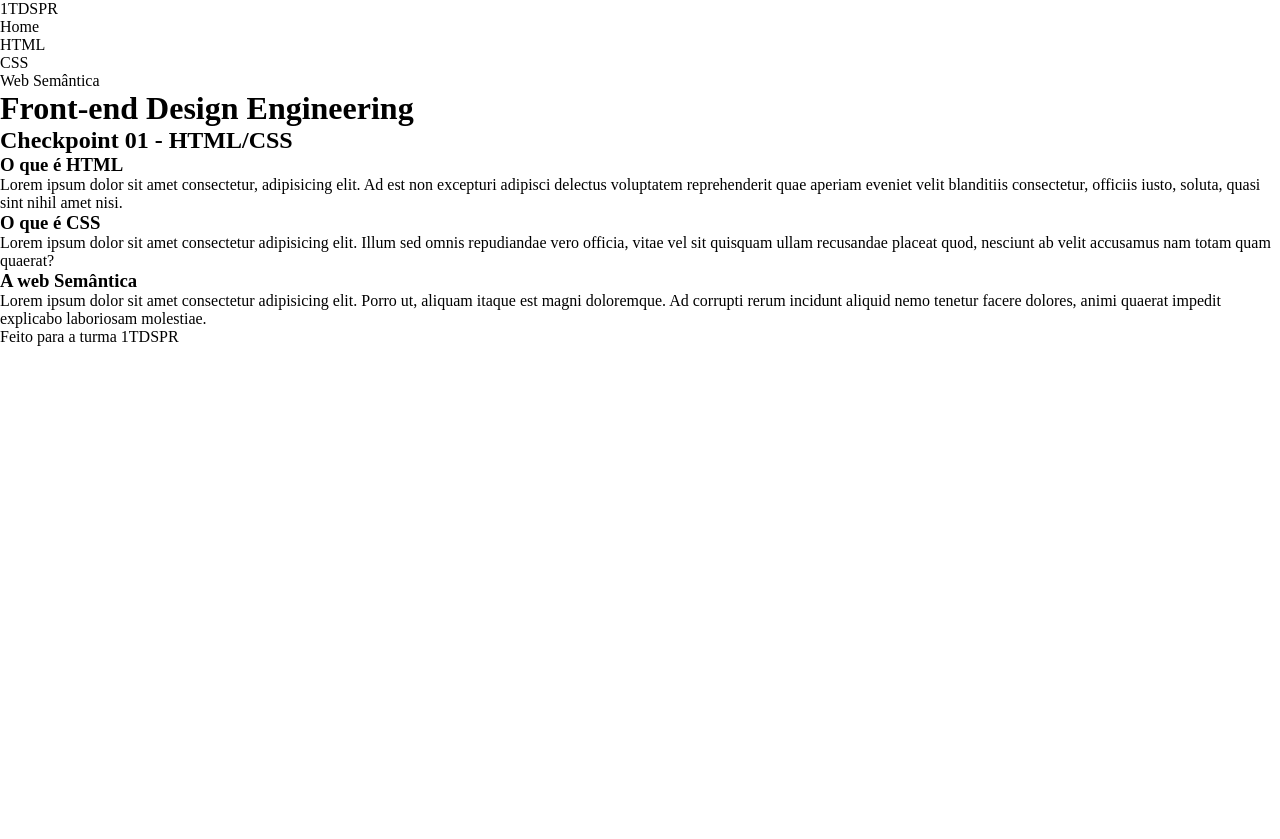
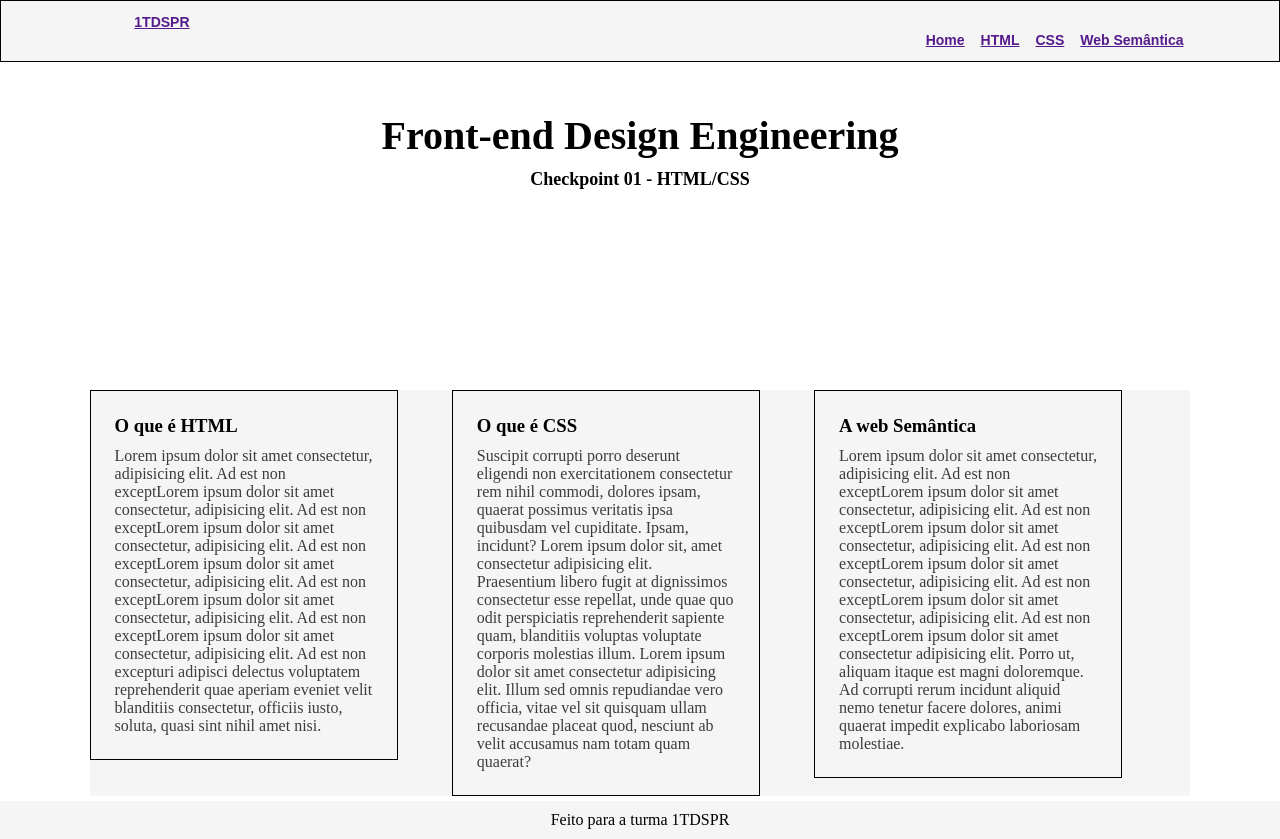
Before and after one commit to MaThPMJ/CP1_Front-End, a plain HTML site: page index.html in a window 1280 px wide. Before the commit the page ends 800 px from the top, so only its background shows below. Drawn offline with Linux system fonts and the light colour scheme.

Commit message:
finalizado

```diff
--- a/css/style.css
+++ b/css/style.css
@@ -3,3 +3,82 @@
   margin: 0;
   padding: 0;
 }
+
+.nav{
+    background-color: #F5F5F5;
+    margin-bottom: 40px;
+    text-align: right;
+    border: solid 1px;
+}
+
+.container {
+  width: 86%;
+  margin-left: auto;
+  margin-right: auto;
+}
+.box {
+  width: 48%;
+  display: inline-block;
+  vertical-align: top;
+}
+.menu {
+  padding: 12px 0;
+}
+.menu-item {
+  display: inline-block;
+  padding: 0 6px;
+ }
+ .menu-item:first-child {
+  padding-right: 1000px;
+}
+.menu-link {
+  text-decoration: none;
+  font-family: Arial, Helvetica, sans-serif;
+  font-weight: bold;
+  font-size: 14px;
+  color: #3C3C3C;
+ }
+.tittle{
+    text-align: center;
+    padding-top: 10px;
+    font-size: 40px;
+}
+.sub-tittle{
+    text-align: center;
+    font-size: 18px;
+    padding: 10px;
+    padding-bottom: 200px;
+
+}
+.texto{
+  color: #3C3C3C;
+}
+.bloco {
+  border-width: 1px;
+  border-style: solid;
+  border-color: #f5f5f5;
+  padding: 24px;
+  background-color: #f5f5f5;
+  border: solid 1px;
+ }
+ .backgroung{
+    background-color: #F5F5F5;
+  }
+  .footer{
+    text-align: center;
+    background-color: #F5F5F5;
+    padding: 10px;
+    margin-top: 5px;
+  }
+  .box-textos{
+     width: 28%;
+    display: inline-block;
+    vertical-align: top;
+    margin-right: 50px;
+}
+.h3{
+    padding-bottom: 10px;
+}
+.header{
+    background-color: #F5F5F5;
+}
--- a/index.html
+++ b/index.html
@@ -7,41 +7,43 @@
     <link rel="stylesheet" href="./css/style.css">
 </head>
 <body>
-    <header>
-        <div>
-            <ul>
-                <li>1TDSPR</li>
-                <li>Home</li>
-                <li>HTML</li>
-                <li>CSS</li>
-                <li>Web Semântica</li>
+    <nav class="nav">
+        <div class="container">
+            <ul class="menu">
+                <li class="menu-item menu-link"><a href="">1TDSPR</a></li>
+                <li class="menu-item menu-link"><a href="">Home</a></li>
+                <li class="menu-item menu-link"><a href="">HTML</a></li>
+                <li class="menu-item menu-link"><a href="">CSS</a></li>
+                <li class="menu-item menu-link"><a href="">Web Semântica</a></li>
             </ul>
         </div>
-    </header>
+    </nav>
     <main>
-        <div>
-            <h1> Front-end Design Engineering</h1>
-        </div>
-        <div>
-            <h2>Checkpoint 01 - HTML/CSS</h2>
-        </div>
-        <section>
+        <header >
             <div>
-                <h3>O que é HTML</h3>
-                <p>Lorem ipsum dolor sit amet consectetur, adipisicing elit. Ad est non excepturi adipisci delectus voluptatem reprehenderit quae aperiam eveniet velit blanditiis consectetur, officiis iusto, soluta, quasi sint nihil amet nisi.</p>
+                <h1 class="tittle"> Front-end Design Engineering</h1>
             </div>
             <div>
-                <h3>O que é CSS</h3>
-                <p>Lorem ipsum dolor sit amet consectetur adipisicing elit. Illum sed omnis repudiandae vero officia, vitae vel sit quisquam ullam recusandae placeat quod, nesciunt ab velit accusamus nam totam quam quaerat?</p>
+                <h2 class="sub-tittle">Checkpoint 01 - HTML/CSS</h2>
             </div>
-            <div>
-                <h3>A web Semântica</h3>
-                <p>Lorem ipsum dolor sit amet consectetur adipisicing elit. Porro ut, aliquam itaque est magni doloremque. Ad corrupti rerum incidunt aliquid nemo tenetur facere dolores, animi quaerat impedit explicabo laboriosam molestiae.</p>
+        </header>
+        <section class="container header">
+            <div class="box-textos bloco">
+                <h3 class="h3">O que é HTML</h3>
+                <p class="texto">Lorem ipsum dolor sit amet consectetur, adipisicing elit. Ad est non exceptLorem ipsum dolor sit amet consectetur, adipisicing elit. Ad est non exceptLorem ipsum dolor sit amet consectetur, adipisicing elit. Ad est non exceptLorem ipsum dolor sit amet consectetur, adipisicing elit. Ad est non exceptLorem ipsum dolor sit amet consectetur, adipisicing elit. Ad est non exceptLorem ipsum dolor sit amet consectetur, adipisicing elit. Ad est non excepturi adipisci delectus voluptatem reprehenderit quae aperiam eveniet velit blanditiis consectetur, officiis iusto, soluta, quasi sint nihil amet nisi.</p>
+            </div>
+            <div class="box-textos bloco">
+                <h3 class="h3">O que é CSS</h3>
+                <p class="texto">Suscipit corrupti porro deserunt eligendi non exercitationem consectetur rem nihil commodi, dolores ipsam, quaerat possimus veritatis ipsa quibusdam vel cupiditate. Ipsam, incidunt? Lorem ipsum dolor sit, amet consectetur adipisicing elit. Praesentium libero fugit at dignissimos consectetur esse repellat, unde quae quo odit perspiciatis reprehenderit sapiente quam, blanditiis voluptas voluptate corporis molestias illum. Lorem ipsum dolor sit amet consectetur adipisicing elit. Illum sed omnis repudiandae vero officia, vitae vel sit quisquam ullam recusandae placeat quod, nesciunt ab velit accusamus nam totam quam quaerat?</p>
+            </div>
+            <div class="box-textos bloco">
+                <h3 class="h3">A web Semântica</h3>
+                <p class="texto">Lorem ipsum dolor sit amet consectetur, adipisicing elit. Ad est non exceptLorem ipsum dolor sit amet consectetur, adipisicing elit. Ad est non exceptLorem ipsum dolor sit amet consectetur, adipisicing elit. Ad est non exceptLorem ipsum dolor sit amet consectetur, adipisicing elit. Ad est non exceptLorem ipsum dolor sit amet consectetur, adipisicing elit. Ad est non exceptLorem ipsum dolor sit amet consectetur adipisicing elit. Porro ut, aliquam itaque est magni doloremque. Ad corrupti rerum incidunt aliquid nemo tenetur facere dolores, animi quaerat impedit explicabo laboriosam molestiae.</p>
             </div>
         </section>
     </main>
     <footer>
-        <div>
+        <div class="footer">
             <p>Feito para a turma 1TDSPR</p>
         </div>
     </footer>
```
